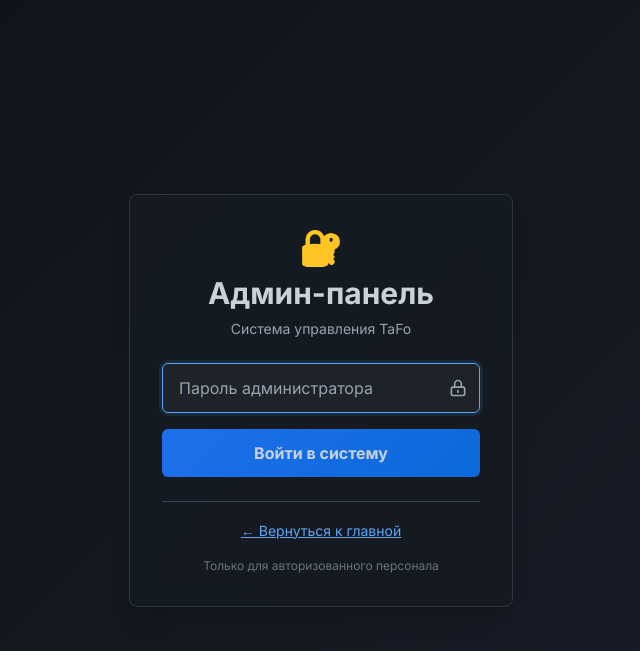
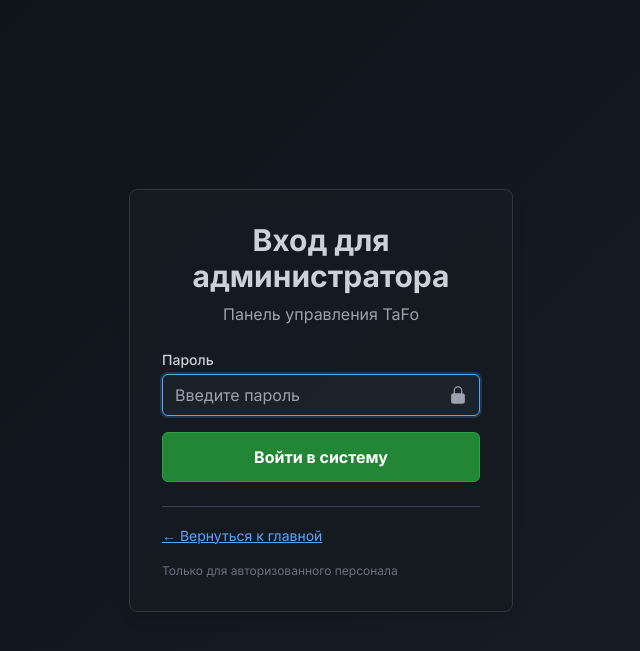
Before and after one commit to mustafoshoh0990-bot/Free-Diamonds-in-TJK-, a Flask app: page /login_admin in a window 1280 px wide. Shown: the top 651 px of the page, without its empty margins (319-959 px from the left). Run offline with Flask 3, Linux system fonts and the light colour scheme; some libraries are stand-ins or nearby versions.

Commit message:
Update login-admin.html

```diff
--- a/templates/login-admin.html
+++ b/templates/login-admin.html
@@ -23,83 +23,49 @@
         }
 
         .input-field {
-            background-color: rgba(33, 38, 45, 0.8);
-            border: 1px solid #484f58;
+            background-color: rgba(33, 39, 47, 0.6);
+            border: 1px solid #30363d;
             color: #c9d1d9;
-            backdrop-filter: blur(5px);
         }
-
         .input-field:focus {
+            border-color: #58a6ff;
             outline: none;
-            border-color: #58a6ff;
-            box-shadow: 0 0 0 3px rgba(88, 166, 255, 0.1);
+            box-shadow: 0 0 0 2px rgba(88, 166, 255, 0.2);
         }
 
         .btn-admin {
-            background: linear-gradient(135deg, #1f6feb 0%, #0969da 100%);
-            transition: all 0.3s ease;
+            background-color: #238636;
+            color: #fff;
+            border: 1px solid #2ea043;
         }
 
         .btn-admin:hover {
-            background: linear-gradient(135deg, #0969da 0%, #0550ae 100%);
-            transform: translateY(-1px);
-            box-shadow: 0 4px 12px rgba(31, 111, 235, 0.3);
-        }
-
-        .admin-icon {
-            background: linear-gradient(135deg, #ffd700, #ffb347);
-            -webkit-background-clip: text;
-            -webkit-text-fill-color: transparent;
-            background-clip: text;
-        }
-
-        .error-message {
-            animation: shake 0.5s ease-in-out;
-        }
-
-        @keyframes shake {
-            0%, 100% { transform: translateX(0); }
-            25% { transform: translateX(-5px); }
-            75% { transform: translateX(5px); }
-        }
-
-        @keyframes fadeIn {
-            from { opacity: 0; transform: translateY(20px); }
-            to { opacity: 1; transform: translateY(0); }
-        }
-
-        .fade-in {
-            animation: fadeIn 0.6s ease-out;
+            background-color: #2ea043;
+            box-shadow: 0 0 0 2px rgba(46, 160, 67, 0.5);
         }
     </style>
 </head>
 <body class="flex items-center justify-center min-h-screen p-4">
-    <div class="w-full max-w-sm mx-auto container p-8 rounded-lg shadow-xl text-center fade-in">
-        <div class="mb-6">
-            <div class="text-4xl mb-2 admin-icon">🔐</div>
-            <h1 class="text-3xl font-bold mb-2">Админ-панель</h1>
-            <p class="text-gray-400 text-sm">Система управления TaFo</p>
+    <div class="container w-full max-w-sm mx-auto p-8 rounded-lg shadow-lg">
+        <div class="text-center mb-6">
+            <h1 class="text-3xl font-bold mb-2">Вход для администратора</h1>
+            <p class="text-gray-400">Панель управления TaFo</p>
         </div>
 
         {% if error %}
-        <div class="bg-red-800 bg-opacity-50 border border-red-600 text-red-300 p-3 rounded-lg mb-4 error-message">
+        <div class="bg-red-900 p-3 rounded-md mb-4 text-sm text-red-300">
             {{ error }}
         </div>
         {% endif %}
 
-        <form action="{{ url_for('login_admin') }}" method="post" class="space-y-4">
+        <!-- Обновление: Форма теперь отправляет данные на новый маршрут -->
+        <form method="POST" action="{{ url_for('process_admin_login') }}" class="space-y-4">
             <div class="relative">
-                <input
-                    type="password"
-                    name="password"
-                    placeholder="Пароль администратора"
-                    class="input-field w-full py-3 px-4 rounded-md pr-10"
-                    required
-                    autocomplete="current-password"
-                >
-                <div class="absolute inset-y-0 right-0 pr-3 flex items-center">
-                    <svg class="h-5 w-5 text-gray-400" fill="none" stroke="currentColor" viewBox="0 0 24 24">
-                        <path stroke-linecap="round" stroke-linejoin="round" stroke-width="2" d="M12 15v2m-6 4h12a2 2 0 002-2v-6a2 2 0 00-2-2H6a2 2 0 00-2 2v6a2 2 0 002 2zm10-10V7a4 4 0 00-8 0v4h8z"></path>
+                <label for="password" class="block text-sm font-medium mb-1">Пароль</label>
+                <input type="password" id="password" name="password" placeholder="Введите пароль" class="input-field w-full py-2 px-3 rounded-md" required>
+                <div class="absolute inset-y-0 right-0 pr-3 flex items-center pointer-events-none">
+                    <svg class="h-5 w-5 text-gray-400 mt-6" xmlns="http://www.w3.org/2000/svg" viewBox="0 0 24 24" fill="currentColor" aria-hidden="true">
+                        <path fill-rule="evenodd" d="M12 1.5a5.25 5.25 0 00-5.25 5.25v3a3 3 0 00-3 3v6.75a3 3 0 003 3h10.5a3 3 0 003-3v-6.75a3 3 0 00-3-3v-3c0-2.9-2.35-5.25-5.25-5.25zm3.75 8.25v-3a3.75 3.75 0 10-7.5 0v3h7.5z" clip-rule="evenodd"></path>
                     </svg>
                 </div>
             </div>
@@ -139,7 +105,7 @@
                 if (!document.querySelector('.error-message')) {
                     button.textContent = 'Вход выполнен!';
                 }
-            }, 500);
+            }, 1000);
         });
     </script>
 </body>
```
